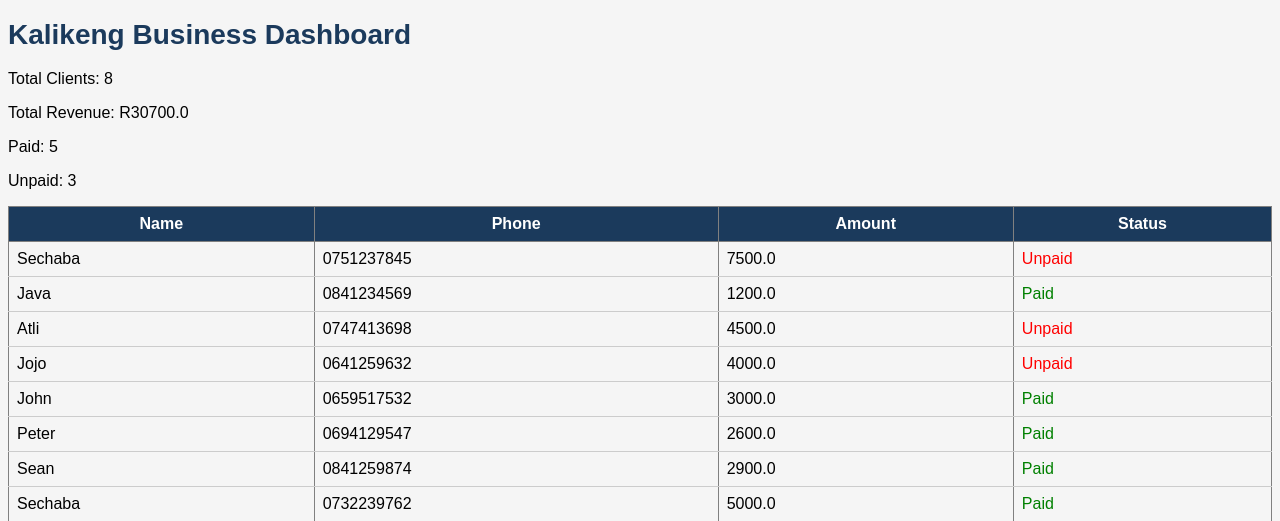
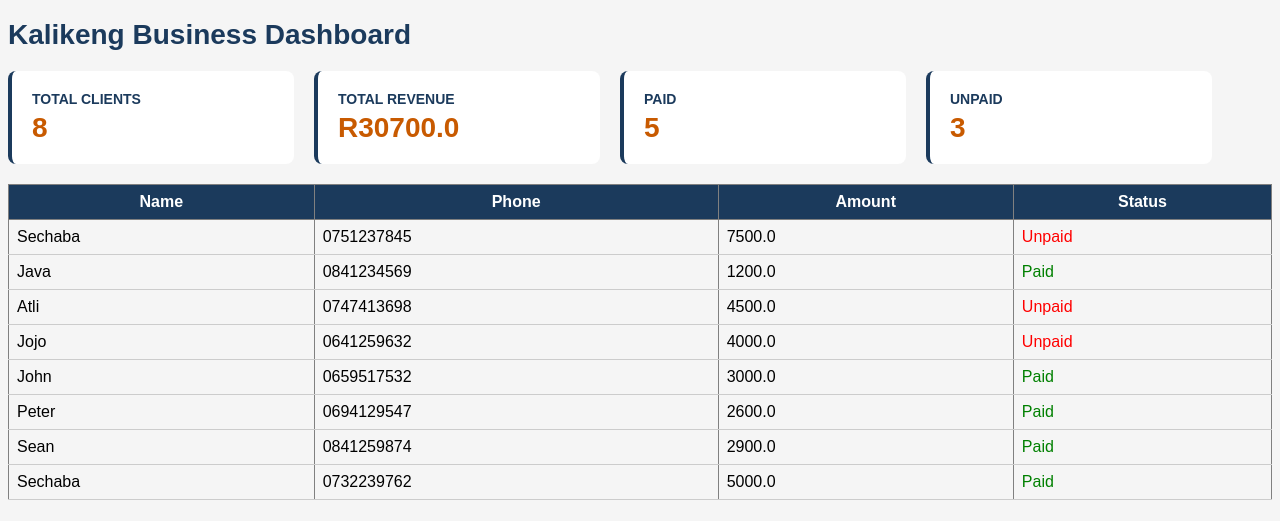
Before and after one commit to Schabzin/python-learning-journey, a Flask app: page /dashboard in a window 1280 px wide. Shown: the part 26-547 px from the top of the page. Run offline with Flask 3, Linux system fonts and the light colour scheme; data comes from the database, SQL or seed files in the repository.

Commit message:
Day 33 Session 2- Professional CSS Styling and Summary Cards

```diff
--- a/static/style.css
+++ b/static/style.css
@@ -30,3 +30,47 @@ td {
     padding: 8px;
     border-bottom: 1px solid #cccccc;
 }
+
+nav a:hover {
+    color: #C85A00;
+    text-decoration: underline;
+}
+
+tr:hover {
+    background-color: #f0f0f0;
+}
+
+.container {
+    max-width: 1200px;
+    margin:0 auto;
+    padding: 20px;
+}
+
+.summary {
+    display: flex;
+    gap: 20px;
+    margin: 20px 0;
+}
+
+.card {
+    background: white;
+    padding: 20px;
+    border-radius: 8px;
+    border-left: 4px solid #1B3A5C;
+    box-shadow: 0 2px 4px rgba(0,0,0,0,1);
+    flex: 1;
+}
+
+.card h3 {
+    color: #1B3A5C;
+    margin: 0;
+    font-size: 14px;
+    text-transform: uppercase;
+}
+
+.card p {
+    font-size: 28px;
+    font-weight: bold;
+    color: #C85A00;
+    margin: 5px 0 0 0;
+}
--- a/templates/about.html
+++ b/templates/about.html
@@ -18,5 +18,7 @@
     <p>Directors Names: Sechaba Mofokeng and Chahane Mokali</p>
     <p>Specialising in stationery, textbooks and passenger transport.</p>
     <a href="/">Home</a>
+    <div class="container">
+    </div>
 </body>
 </html>
--- a/templates/dashboard.html
+++ b/templates/dashboard.html
@@ -12,11 +12,26 @@
         <a href="/dashboard">Dashboard</a>
     </nav>
     <h1>Kalikeng Business Dashboard</h1>
-    <div>
-        <p>Total Clients: {{ clients|length }}</p>
-        <p>Total Revenue: R{{ total }}</p>
-        <p>Paid: {{ paid }}</p>
-        <p>Unpaid: {{ unpaid }}</p>
+    <div class="summary">
+        <div class="card">
+            <h3>Total Clients</h3>
+            <p>{{ clients|length }}</p>
+        </div>
+        <div class="card">
+            <h3>Total Revenue</h3>
+            <p>R{{ total }}</p>
+        </div>
+        <div class="card">
+            <h3>Paid</h3>
+            <p>{{ paid }}</p>
+        </div>
+        <div class="card">
+            <h3>Unpaid</h3>
+            <p>{{ unpaid }}</p>
+        </div>
+        <div class="container">
+        </div>
+
     </div>
 
     <table border="1">
--- a/templates/index.html
+++ b/templates/index.html
@@ -17,5 +17,7 @@
     </nav>
     <h1>Welcome to {{ company }}</h1>
     <p>Current year: {{ year }}</p>
+    <div class="container">
+    </div>
 </body>
 </html>
```
